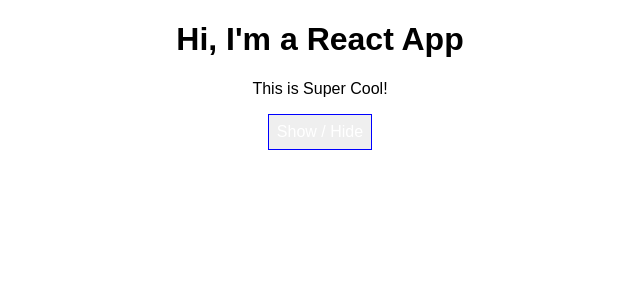
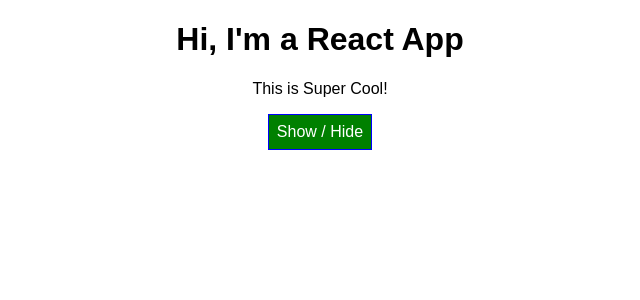
Before and after one commit to tylorschafer/react-complete-guide, a React app: page / in a window 1280 px wide. Shown: the top 300 px of the page, without its empty margins (320-960 px from the left). Built offline with nearby package versions, Linux system fonts and the light colour scheme.

Commit message:
Fix app.css bug

```diff
--- a/src/App.css
+++ b/src/App.css
@@ -11,7 +11,7 @@
 }
 
 .App button {
-  background-color: 'green';
+  background-color: green;
   color: white;
   font: inherit;
   border: 1px solid blue;
@@ -20,7 +20,7 @@
 }
 
 .App button:hover {
-  background-color: 'lightgreen';
+  background-color: lightgreen;
   color: black;
 }
 
```
